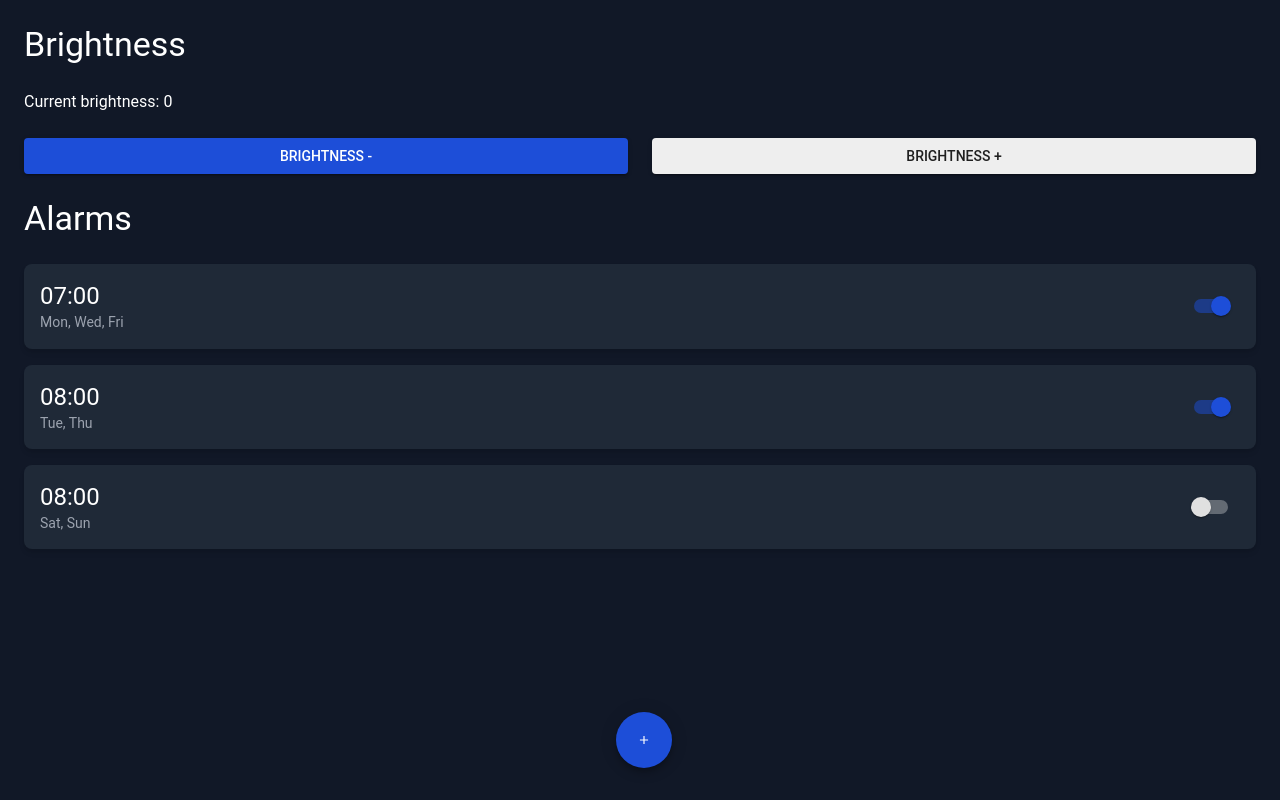
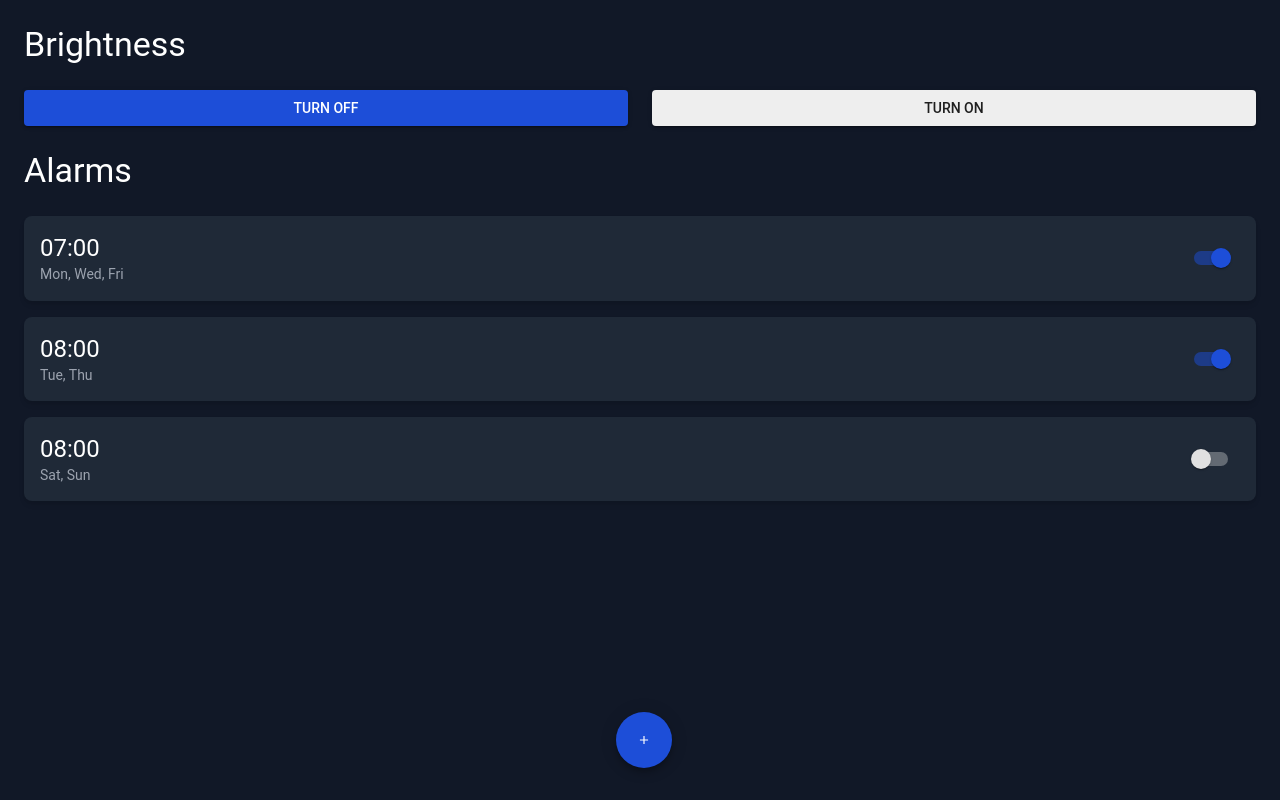
Before and after one commit to cciot-team12/ilight-webapp, a React (Vite) app in the folder react-client/: page / in a window 1280 px wide. Built offline with nearby package versions, Linux system fonts and the light colour scheme; no server answers.

Commit message:
feat: remove light intensity slider

```diff
--- a/react-client/src/screens/alarm-form/AlarmFormScreen.tsx
+++ b/react-client/src/screens/alarm-form/AlarmFormScreen.tsx
@@ -2,7 +2,6 @@ import React, { useState } from "react";
 import {
   Button,
   Switch,
-  Slider,
   Typography,
   IconButton,
   ToggleButtonGroup,
@@ -32,9 +31,9 @@ const AlarmForm: React.FC<AlarmFormProps> = ({
   const [repeatDays, setRepeatDays] = useState<string[]>(
     initialAlarm ? initialAlarm.repeatDays : []
   );
-  const [lightIntensity, setLightIntensity] = useState<number>(
-    initialAlarm ? initialAlarm.lightIntensity : 50
-  );
+  // const [lightIntensity, setLightIntensity] = useState<number>(
+  //   initialAlarm ? initialAlarm.lightIntensity : 50
+  // );
   const [isActive, setIsActive] = useState<boolean>(
     initialAlarm ? initialAlarm.isActive : true
   );
@@ -58,7 +57,7 @@ const AlarmForm: React.FC<AlarmFormProps> = ({
         userId: "user1",
         time: formattedTime,
         repeatDays,
-        lightIntensity,
+        lightIntensity: 100,
         isActive,
         createdAt: initialAlarm ? initialAlarm.createdAt : new Date(),
         updatedAt: new Date(),
@@ -123,7 +122,7 @@ const AlarmForm: React.FC<AlarmFormProps> = ({
             ))}
           </ToggleButtonGroup>
         </div>
-        <div>
+        {/* <div>
           <Typography gutterBottom>
             Light Intensity: {lightIntensity}%
           </Typography>
@@ -135,7 +134,7 @@ const AlarmForm: React.FC<AlarmFormProps> = ({
             step={5}
             valueLabelDisplay="auto"
           />
-        </div>
+        </div> */}
         <div className="flex items-center">
           <Typography className="mr-2">Active</Typography>
           <Switch
--- a/react-client/src/screens/home/HomeScreen.tsx
+++ b/react-client/src/screens/home/HomeScreen.tsx
@@ -12,7 +12,7 @@ const initialAlarms: AlarmConfig[] = [
     userId: "user1",
     time: "07:00:00",
     repeatDays: ["Mon", "Wed", "Fri"],
-    lightIntensity: 80,
+    lightIntensity: 100,
     isActive: true,
     createdAt: new Date(),
   },
@@ -21,7 +21,7 @@ const initialAlarms: AlarmConfig[] = [
     userId: "user1",
     time: "08:00:00",
     repeatDays: ["Tue", "Thu"],
-    lightIntensity: 50,
+    lightIntensity: 100,
     isActive: true,
     createdAt: new Date(),
   },
@@ -30,7 +30,7 @@ const initialAlarms: AlarmConfig[] = [
     userId: "user1",
     time: "08:00:00",
     repeatDays: ["Sat", "Sun"],
-    lightIntensity: 0,
+    lightIntensity: 100,
     isActive: false,
     createdAt: new Date(),
   },
@@ -122,9 +122,9 @@ const HomeScreen: React.FC = () => {
             <Typography variant="h4" className="mb-6">
               Brightness
             </Typography>
-            <Typography variant="body1" className="mb-6">
+            {/* <Typography variant="body1" className="mb-6">
               Current brightness: {currentBrightness}
-            </Typography>
+            </Typography> */}
             <div className="flex flex-row w-full space-x-6">
               <Button
                 variant="contained"
@@ -132,7 +132,7 @@ const HomeScreen: React.FC = () => {
                 color="primary"
                 onClick={handleDecreaseBrightness}
               >
-                Brightness -
+                Turn off
               </Button>
               <Button
                 variant="contained"
@@ -140,7 +140,7 @@ const HomeScreen: React.FC = () => {
                 className="w-full"
                 onClick={handleIncreaseBrightness}
               >
-                Brightness +
+                Turn on
               </Button>
             </div>
             <Typography variant="h4" className="mb-6">
```
